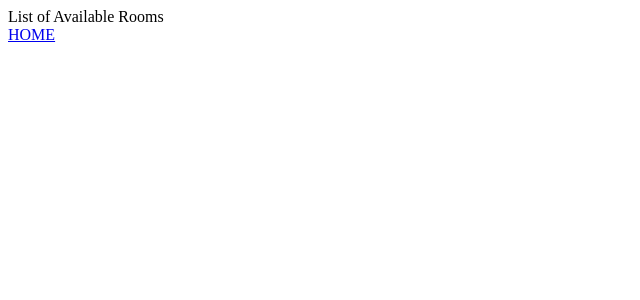
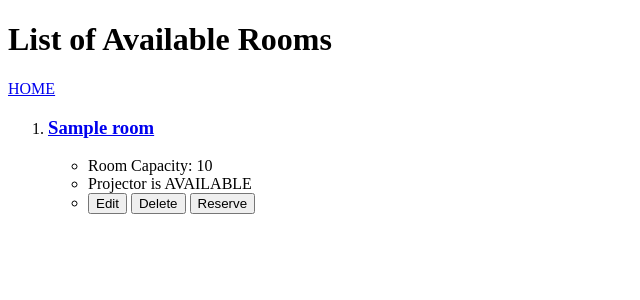
Before and after one commit to MaciejKuberski/Meeting_Room_Reservation, a Django app: page /room/list/ in a window 1280 px wide. Shown: the top 300 px of the page, without its empty margins (0-640 px from the left). Run offline with Django 4.2, Linux system fonts and the light colour scheme; tables that the repository leaves empty hold one stand-in row (values such as "Sample post").

Commit message:
list rooms

```diff
--- a/RoomReserve/room_reserve_app/templates/room-list.html
+++ b/RoomReserve/room_reserve_app/templates/room-list.html
@@ -5,7 +5,22 @@
     <title>Title</title>
 </head>
 <body>
-List of Available Rooms<br>
+<h1>List of Available Rooms<br></h2>
 <a href="http://127.0.0.1:8000">HOME</a>
+
+<ol>
+    {%for room in rooms%}
+    <li>
+        <h3><a href="http://127.0.0.1:8000/room/{{room.pk}}">{{room.1}}</a></h3>
+        <ul>
+            <li>Room Capacity: {{room.2}}</li>
+            <li>{%if room.3%}Projector is AVAILABLE{%else%}Projector is UNAVAILABLE{%endif%}</li>
+            <li><button onclick="location.href = 'http://127.0.0.1:8000/room/modify/{{room.pk}}'">Edit</button>
+            <button onclick="location.href = 'http://127.0.0.1:8000/room/delete/{{room.pk}}'">Delete</button>
+            <button onclick="location.href = 'http://127.0.0.1:8000/room/reserve/{{room.pk}}'">Reserve</button></li>
+        </ul>
+    </li>
+    {%endfor%}
+</ol>
 </body>
 </html>
--- a/RoomReserve/room_reserve_app/views.py
+++ b/RoomReserve/room_reserve_app/views.py
@@ -14,7 +14,12 @@ class HomePage(View):
 
 class RoomList(View):
     def get(self,request):
-        return render(request, 'room-list.html')
+        rooms = Room.objects.all().values_list()
+        ctx = {"rooms":rooms}
+        return render(request, "room-list.html", ctx)
+
+
+
 
 
 class NewRoom(View):
```
